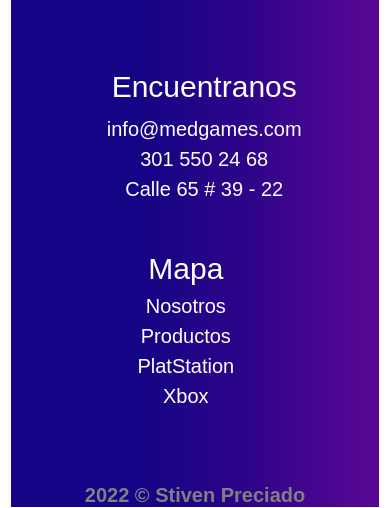
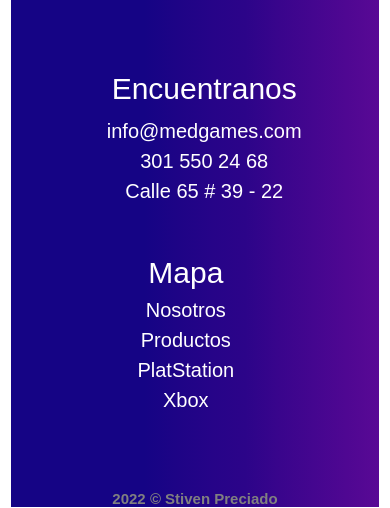
Before and after one commit to daviprre/VideoGames, a plain HTML site: page index.html in a window 390 px wide. Shown: the part 2932-3440 px from the top of the page. Drawn offline with Linux system fonts and the light colour scheme.

```diff
--- a/styles/mobile.css
+++ b/styles/mobile.css
@@ -246,13 +246,13 @@
     }
 
     footer .foot-container .foot-name h3{
-        font-size: 20px;
+        font-size: 15px;
     }
 
 
 }
 
-@media screen and (max-width: 393px){
+@media screen and (max-width: 400px){
     .container-main{
         height: 60vh;
     }
```
